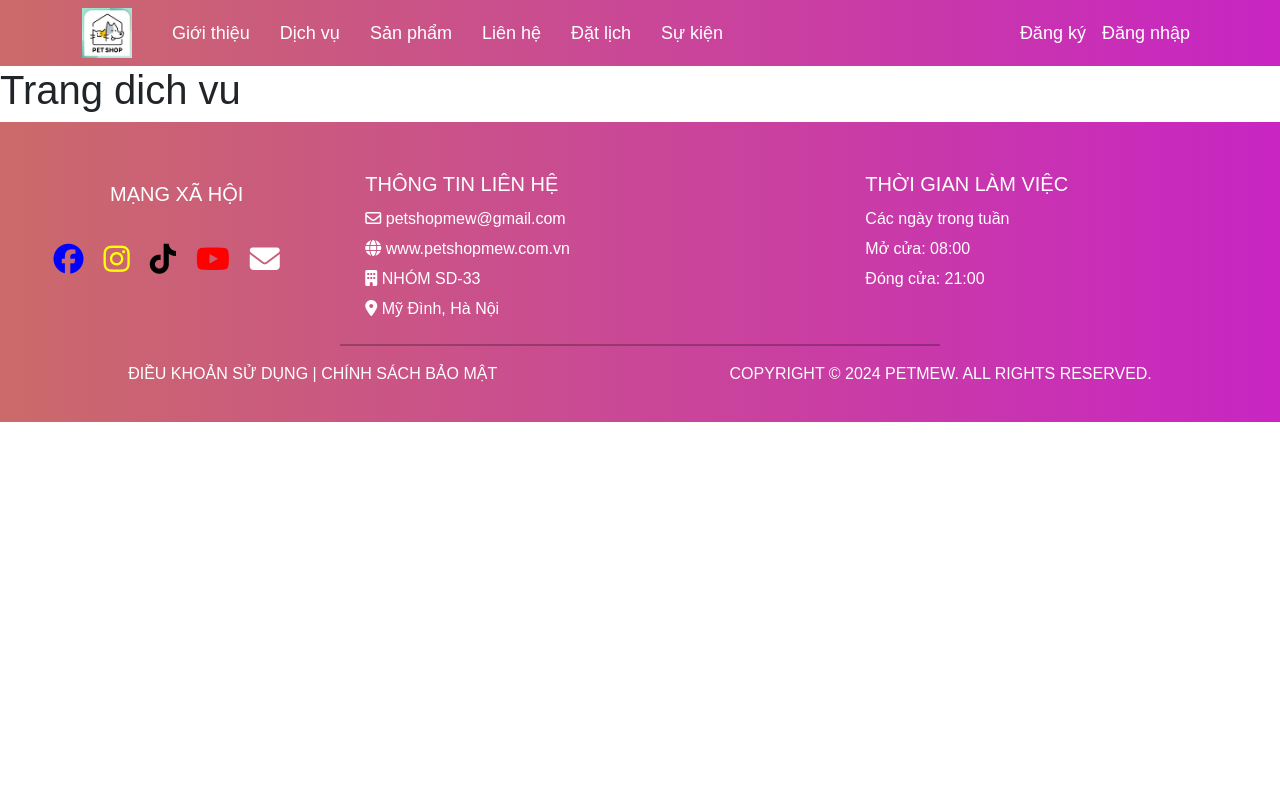
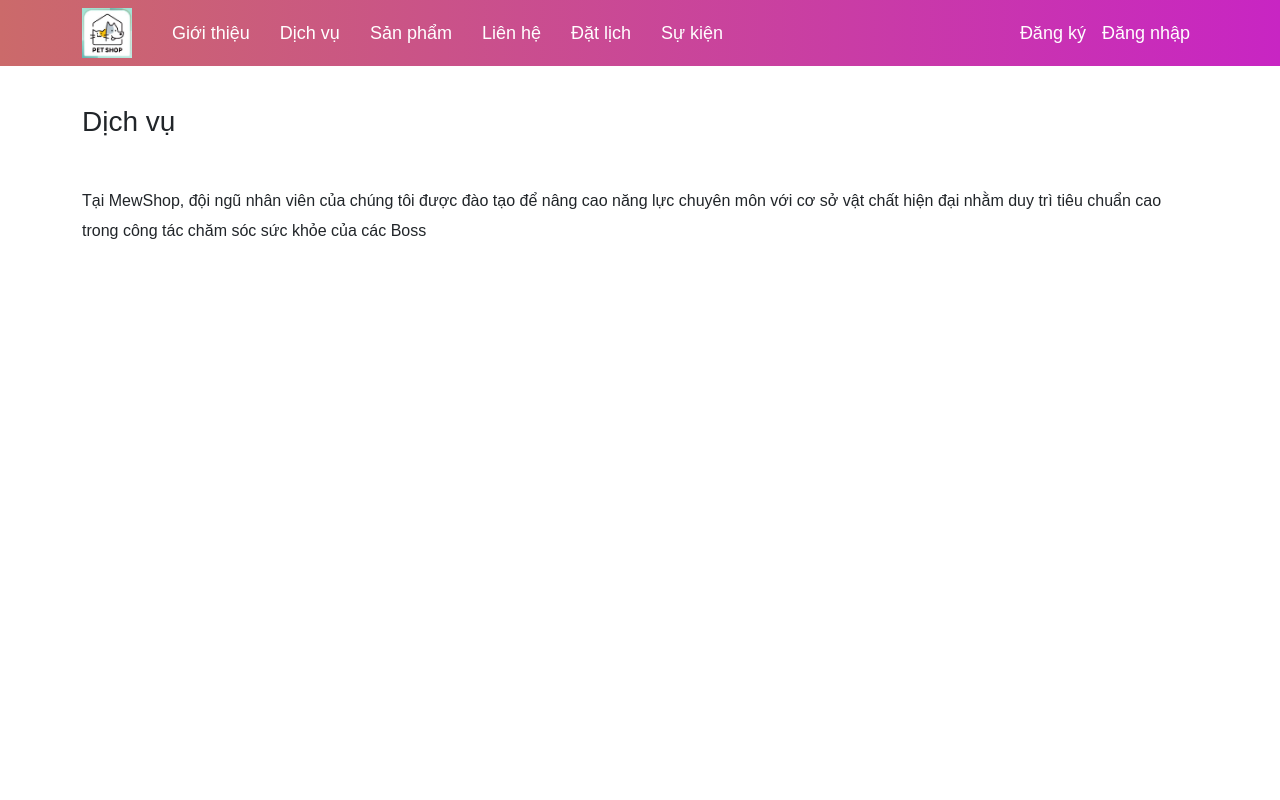
Before and after one commit to duong1122305/customer-app, a React (Vite) app: page /services in a window 1280 px wide. Shown: the top 800 px of the page. Built offline with nearby package versions, Linux system fonts and the light colour scheme; a web font is replaced by a local one.

Commit message:
duong commit

```diff
--- /dev/null
+++ b/src/pages/DichVu/DichVu.css
@@ -0,0 +1,12 @@
+.services{
+    height: 100vh;
+}
+
+.services .row-1{
+    height: 15%;
+}
+
+.row-1 {
+    display: flex;
+    align-items: center;
+}
--- a/src/pages/DichVu/DichVu.jsx
+++ b/src/pages/DichVu/DichVu.jsx
@@ -1,10 +1,21 @@
+import { Container, Row } from "react-bootstrap";
+import "./DichVu.css";
 
 const DichVu = () => {
-    return (
-        <div>
-            <h1>Trang dich vu</h1>
-        </div>
-    );
+  return (
+    <Container className="services">
+      <Row className="row-1">
+        <h3>Dịch vụ</h3>
+      </Row>
+      <Row className="row-2">
+        <p>
+          Tại MewShop, đội ngũ nhân viên của chúng tôi được đào tạo để nâng cao
+          năng lực chuyên môn với cơ sở vật chất hiện đại nhằm duy trì tiêu
+          chuẩn cao trong công tác chăm sóc sức khỏe của các Boss
+        </p>
+      </Row>
+    </Container>
+  );
 };
 
 export default DichVu;
```
